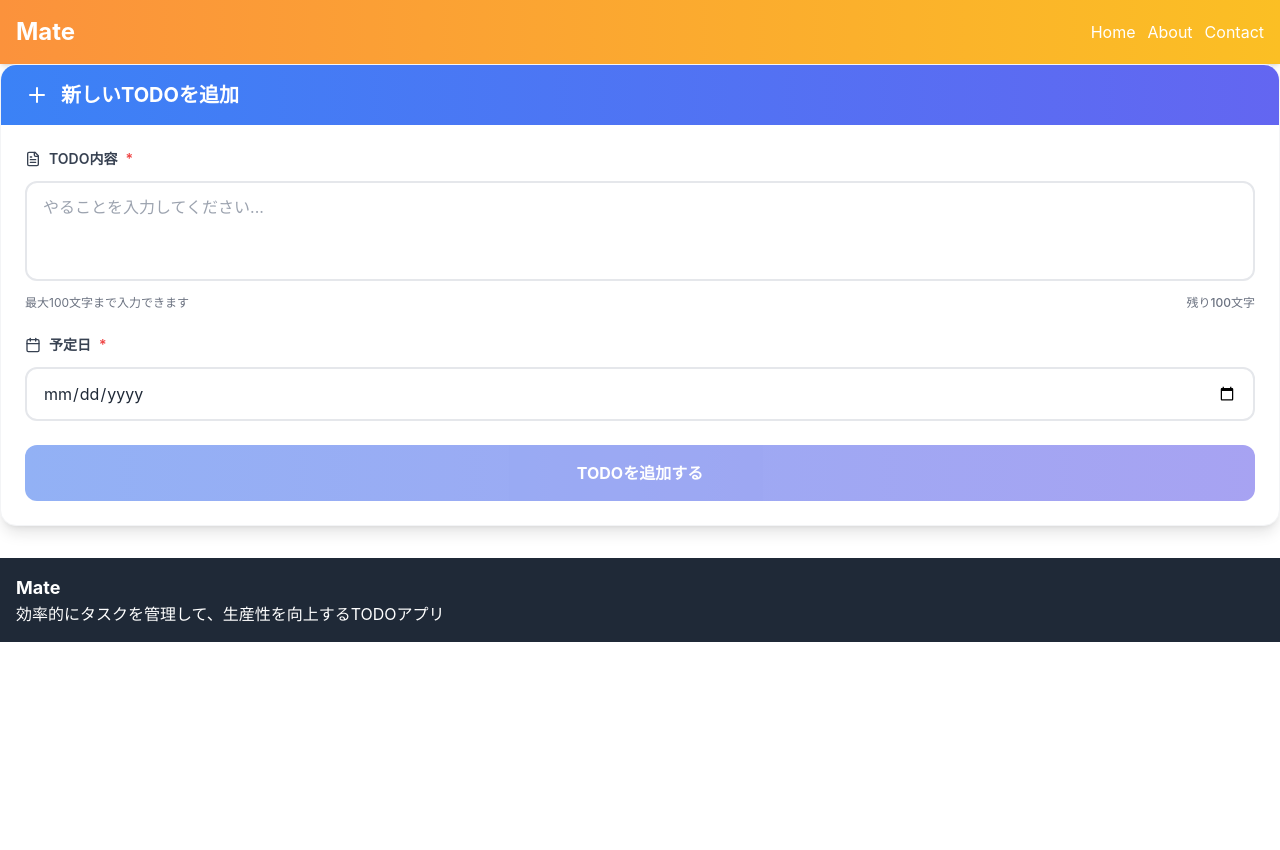
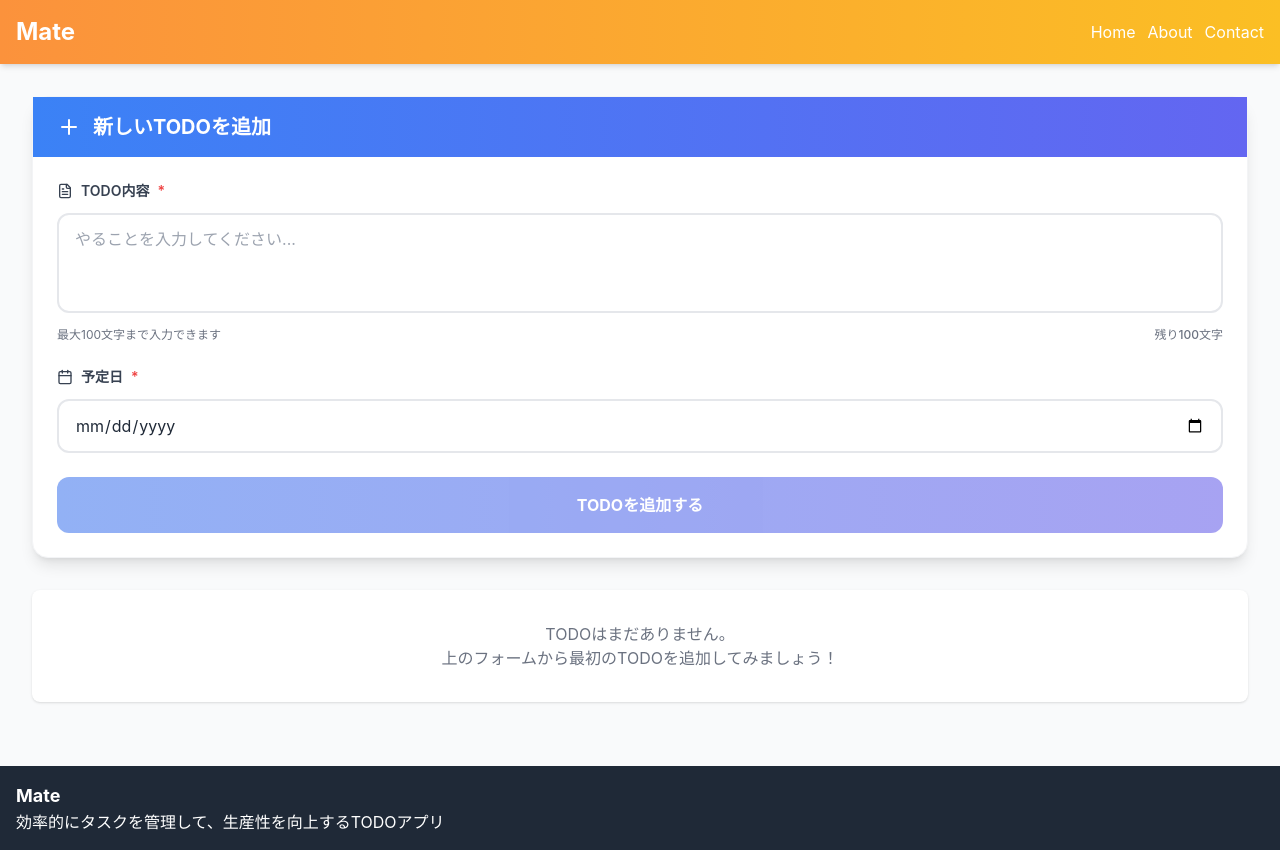
Before and after one commit to yuma33/Mate, a React (Create React App) app: page / in a window 1280 px wide. Before the commit the page ends 800 px from the top, so only its background shows below. Built offline with nearby package versions, Linux system fonts and the light colour scheme.

Commit message:
feature/todo-index

```diff
--- a/src/App.jsx
+++ b/src/App.jsx
@@ -1,18 +1,42 @@
+import React, { useState } from 'react';
 import { BrowserRouter, Routes, Route } from "react-router-dom";
 
 import Header from "./components/Header";
 import Event from  "./components/Event";
+import TodoList from "./components/TodoList";
 import Footer from "./components/Footer";
 
+function App() {
+  const [todos, setTodos] = useState([]);
 
-function App() {
+  const addTodo = (newTodoData) => {
+    const newTodo = {
+      id: Date.now(),
+      content: newTodoData.content,
+      scheduledDate: newTodoData.scheduledDate,
+      completed: false,
+      createdAt: new Date().toISOString(),
+      updatedAt: new Date().toISOString(),
+    };
+    setTodos([...todos, newTodo]);
+  };
+
+  const TodoPage = () => (
+    <main className="container mx-auto p-4 md:p-8">
+      <Event onTodoAdd={addTodo} />
+      <TodoList todos={todos} />
+    </main>
+  );
+
   return (
     <BrowserRouter>
-      <div className="App">
+      <div className="bg-gray-50 min-h-screen flex flex-col">
         <Header />
-        <Routes>
-          <Route path="/" element={<Event />} />
-        </Routes>
+        <div className="flex-grow">
+          <Routes>
+            <Route path="/" element={<TodoPage />} />
+          </Routes>
+        </div>
         <Footer />
       </div>
     </BrowserRouter>
--- a/src/components/Event.jsx
+++ b/src/components/Event.jsx
@@ -1,16 +1,15 @@
 import React, { useState } from 'react';
 import { Plus, Calendar, FileText } from 'lucide-react';
 
-const Event = () => {
+//省略記法
+const Event = ({ onTodoAdd }) => {
   const [content, setContent] = useState('');
   const [scheduledDate, setScheduledDate] = useState('');
 
   const handleSubmit = (e) => {
     e.preventDefault();
     if (content.trim() && scheduledDate) {
-      console.log('新しいTODO:', { content: content.trim(), scheduledDate });
-
-      // フォームをクリア
+      onTodoAdd({ content: content.trim(), scheduledDate });
       setContent('');
       setScheduledDate('');
     }
@@ -19,7 +18,7 @@ const Event = () => {
   const remainingChars = 100 - content.length;
 
   return (
-    <div className="bg-white rounded-2xl shadow-lg border border-gray-100 overflow-hidden">
+    <div className="bg-white rounded-2xl shadow-lg border border-gray-100 mb-8">
       <div className="px-6 py-4 bg-gradient-to-r from-blue-500 to-indigo-500 text-white">
         <div className="flex items-center gap-3">
           <Plus className="w-6 h-6" />
@@ -55,7 +54,6 @@ const Event = () => {
             </div>
           </div>
 
-          {/* 予定日入力 */}
           <div>
             <label htmlFor="scheduledDate" className="flex items-center gap-2 text-sm font-semibold text-gray-700 mb-3">
               <Calendar className="w-4 h-4" />
@@ -72,7 +70,6 @@ const Event = () => {
             />
           </div>
 
-          {/* 送信ボタン */}
           <button
             type="submit"
             disabled={!content.trim() || !scheduledDate}
--- /dev/null
+++ b/src/components/TodoItem.jsx
@@ -0,0 +1,12 @@
+import React from 'react';
+
+const TodoItem = ({ todo }) => {
+  return (
+    <div className="bg-white rounded-lg shadow p-4 mb-2 border border-gray-200">
+      <h3 className="font-bold text-gray-800">{todo.content}</h3>
+      <p className="text-sm text-gray-500 mt-2">予定日: {todo.scheduledDate}</p>
+    </div>
+  );
+};
+
+export default TodoItem;
--- /dev/null
+++ b/src/components/TodoList.jsx
@@ -0,0 +1,22 @@
+import TodoItem from './TodoItem';
+
+const TodoList = ({ todos }) => {
+  if (todos.length === 0) {
+    return (
+      <div className="bg-white rounded-lg shadow p-8 text-center text-gray-500">
+        <p>TODOはまだありません。</p>
+        <p>上のフォームから最初のTODOを追加してみましょう！</p>
+      </div>
+    );
+  }
+//早期return
+  return (
+    <div className="space-y-4">
+      {todos.map((todo) => (
+        <TodoItem key={todo.id} todo={todo} />
+      ))}
+    </div>
+  );
+};
+
+export default TodoList;
```
